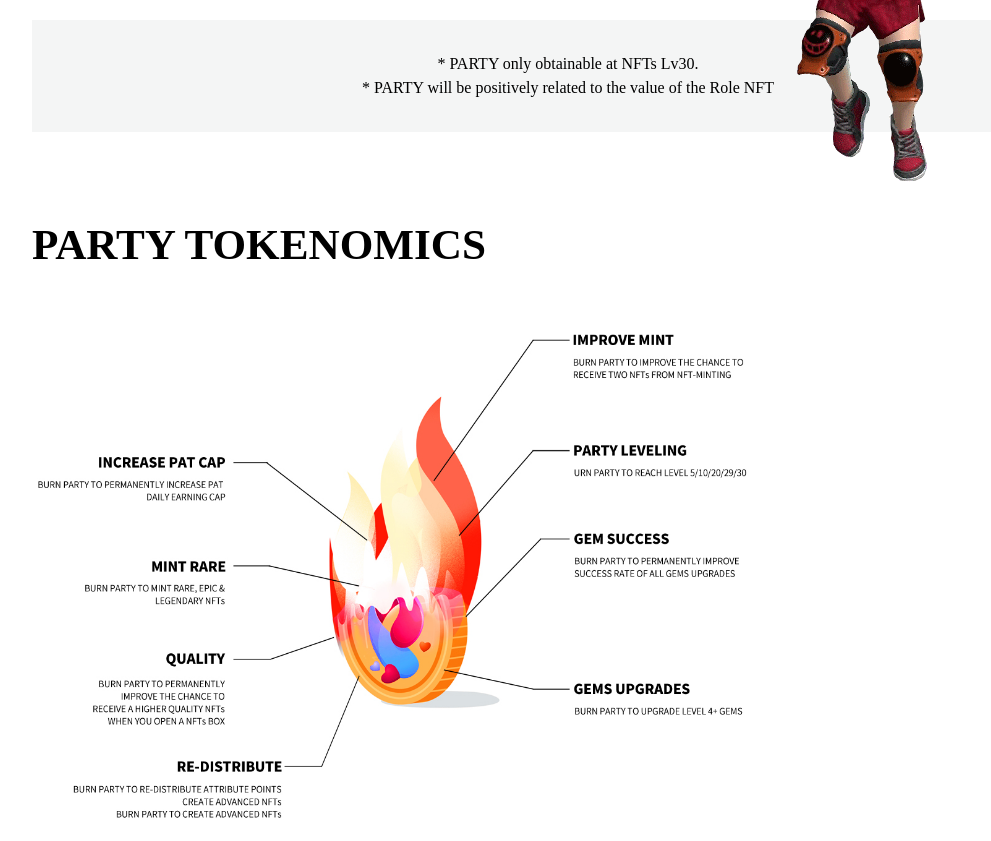
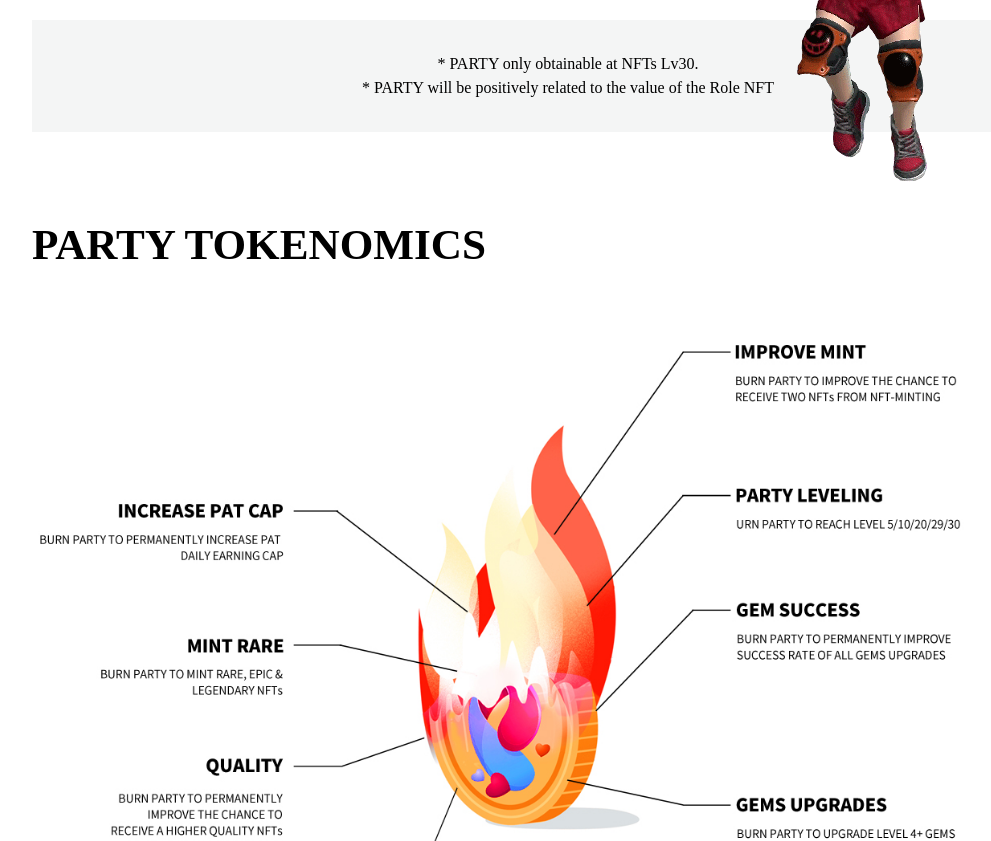
Before and after one commit to NeutronStarPRO/pabWeb, a plain HTML site: page litepaper/index.html in a window 1280 px wide. Shown: the part 4580-5421 px from the top of the page, without its empty margins (72-1063 px from the left). Drawn offline with Linux system fonts and the light colour scheme.

Commit message:
Add files via upload

```diff
--- a/litepaper/css/style.css
+++ b/litepaper/css/style.css
@@ -41,7 +41,7 @@ a{color:#000000;}
 .con0502 p{width:100%; height:auto;background:#f4f5f5;text-align: center;line-height: 1.5rem;margin-bottom: 2.5rem;padding:2rem 0rem;}
 .person{position: absolute;width:420px; height: 522px; right:2rem; bottom:2rem;}
 .con06{width:67rem;height: 53rem; margin:0px auto;}
-.con06 img{width: 67%;}
+.con06 img{width: 87%;}
 .con06 h2{width:100%; height:5rem;font-size:2.7rem;margin-bottom: 0rem;}
 .con07{width:100%; height: 85rem;background:url("../images/xinxingbg_02_pc.jpg") no-repeat;background-size: 100% auto;}
 .con07 h2{width:100%; height:5rem;font-size:2.7rem;margin-bottom: 3rem;}
```
